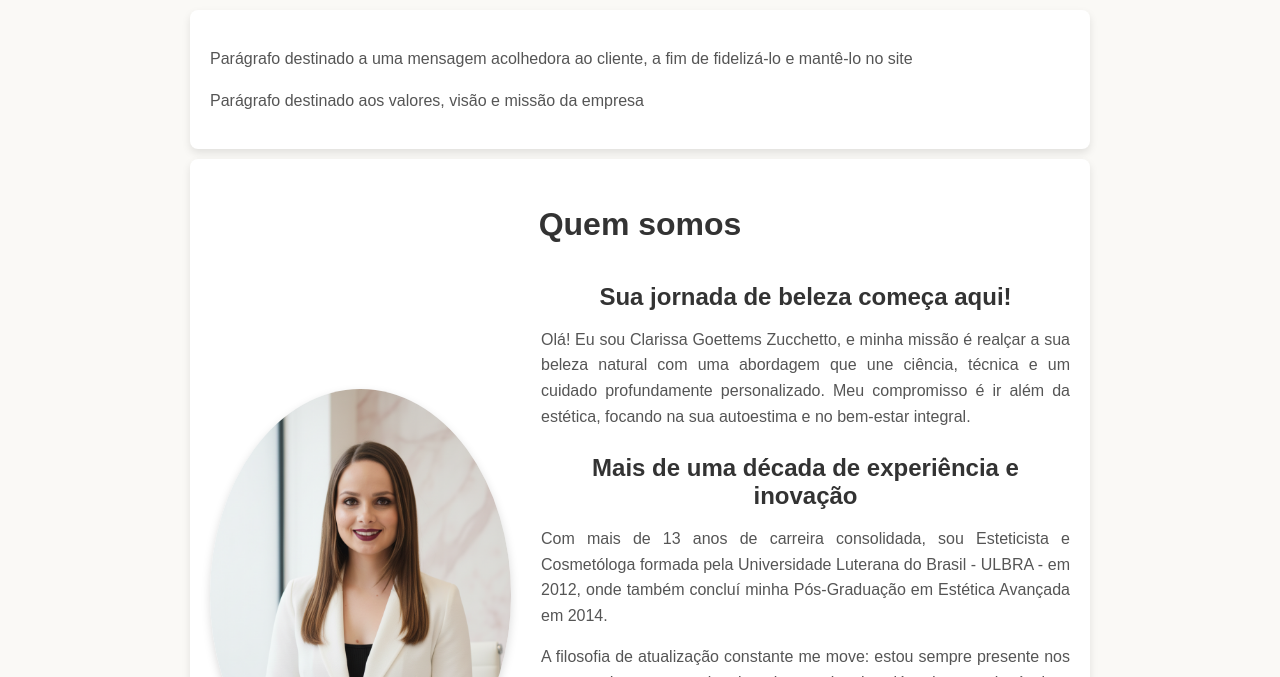
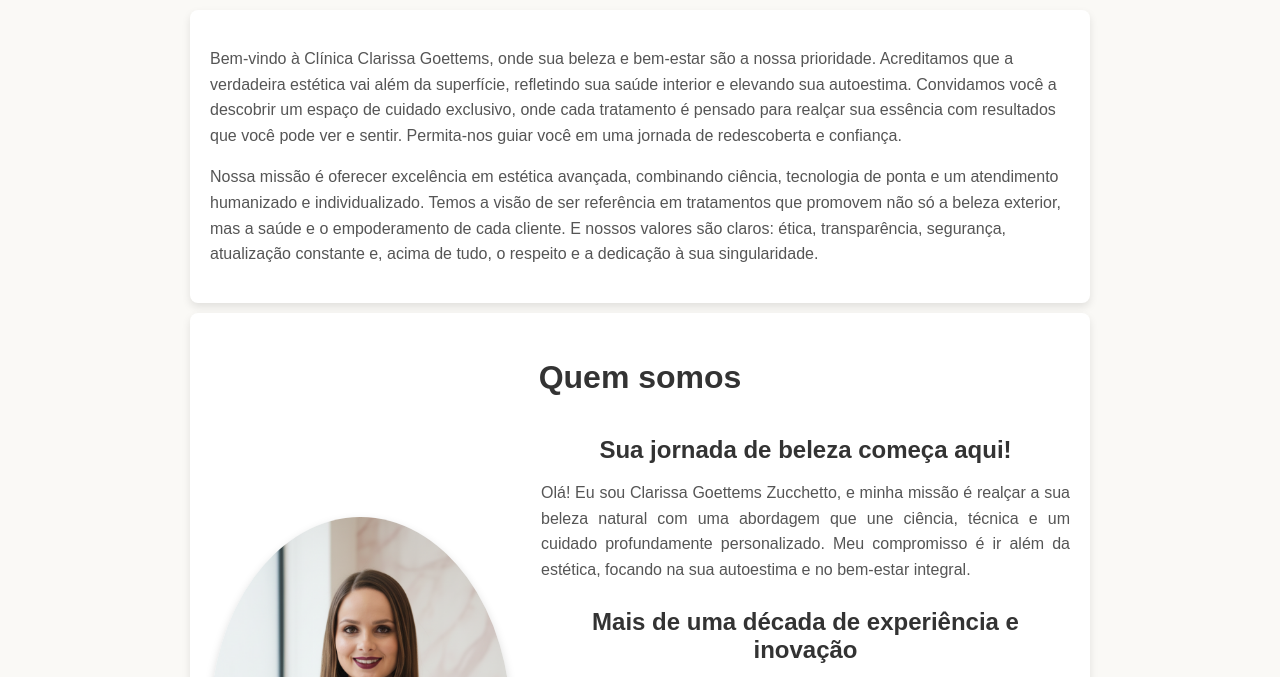
Before and after one commit to ricardo-bisognin/clinica-estetica-clarissa, a plain HTML site: page index.html in a window 1280 px wide. Shown: the part 208-885 px from the top of the page. Drawn offline with Linux system fonts and the light colour scheme.

Commit message:
Incluída mensagem de boas-vindas, ainda pendente de estilização

```diff
--- a/index.html
+++ b/index.html
@@ -47,9 +47,17 @@
     <main>
 
     <section>
-    <p>Parágrafo destinado a uma mensagem acolhedora ao cliente, a fim de fidelizá-lo e mantê-lo no site</p>
+    <p>Bem-vindo à Clínica Clarissa Goettems, onde sua beleza e bem-estar são a nossa prioridade.
+       Acreditamos que a verdadeira estética vai além da superfície, refletindo sua saúde interior
+       e elevando sua autoestima. Convidamos você a descobrir um espaço de cuidado exclusivo, onde
+       cada tratamento é pensado para realçar sua essência com resultados que você pode ver e sentir.
+       Permita-nos guiar você em uma jornada de redescoberta e confiança.</p>
 
-    <p>Parágrafo destinado aos valores, visão e missão da empresa</p>
+    <p>Nossa missão é oferecer excelência em estética avançada, combinando ciência, tecnologia de
+       ponta e um atendimento humanizado e individualizado. Temos a visão de ser referência em
+       tratamentos que promovem não só a beleza exterior, mas a saúde e o empoderamento de cada cliente.
+       E nossos valores são claros: ética, transparência, segurança, atualização constante e, acima de
+       tudo, o respeito e a dedicação à sua singularidade.</p>
     </section>
 
     <section>
@@ -68,12 +76,12 @@
                     profundamente personalizado. Meu compromisso é ir além da estética,
                     focando na sua autoestima e no bem-estar integral.
                 </p>
-    <!--Incluir script para atualização automática do ano-->
+
                 <h3>Mais de uma década de experiência e inovação</h3>
                 <p>
-                    Com mais de <span id="anos-experiencia">12</span> anos de carreira consolidada, sou Esteticista e Cosmetóloga
-                    formada pela Universidade Luterana do Brasil - ULBRA - em 2012, onde também
-                    concluí minha Pós-Graduação em Estética Avançada em 2014.
+                    Com mais de <span id="anos-experiencia">*</span> anos de carreira consolidada,
+                    sou Esteticista e Cosmetóloga formada pela Universidade Luterana do Brasil - ULBRA,
+                    onde também concluí minha Pós-Graduação em Estética Avançada.
                 </p>
 
                 <p>
@@ -86,12 +94,11 @@
                 <p>
                     Utilizo o que há de mais avançado para garantir resultados duradouros e
                     seguros. Minha prática inclui o manejo de equipamentos de alta
-                    performance, como Sonofocus e o Hakon, essenciais para tratamentos de qualidade.
+                    performance, essenciais para tratamentos de qualidade.
                 </p>
 
             </div>
         </div>
-    <!--Espaço destinado para inclusão de informações sobre a profissional-->
     </section>
 
     <section>
@@ -100,6 +107,9 @@
 
     <h3>Corporais</h3>
     <h4>Massoterapia</h4>
+    <!--Retirar "massoterapia" e incluir tratamentos específicos: como (terapias manuais) =
+    massagem relaxante; ventosaterapia; pedras quentes; massagem modeladora; drenagem linfática;
+    pós-operatório; -->
     <!--Incluir características do tratamento-->
     <h4>Drenagem linfática</h4>
     <!--Incluir características do tratamento-->
```
